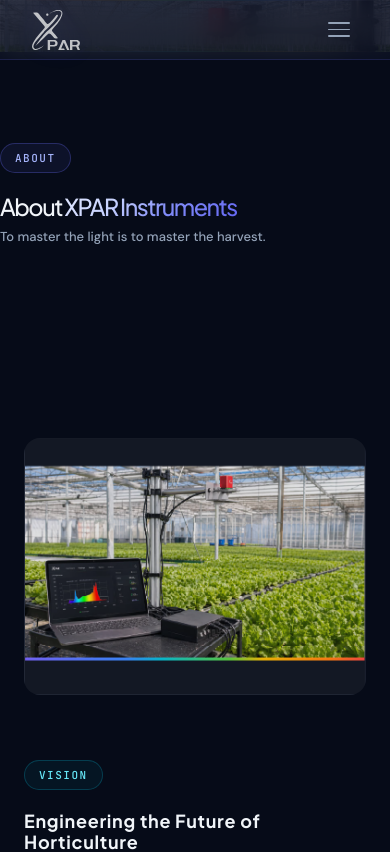
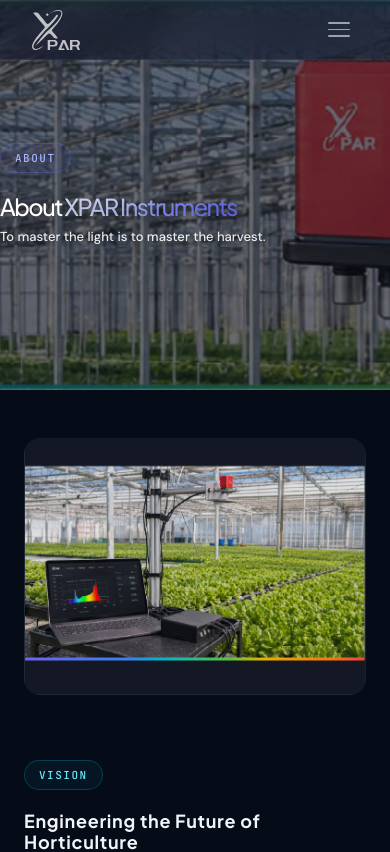
Before and after one commit to wengond-lgtm/web3-hero-preview, a Next.js app: page /about in a window 390 px wide. Shown: the top 852 px of the page. Built offline with nearby package versions, Linux system fonts and the light colour scheme.

Commit message:
Implement full-bleed banner design with background image cover and responsive text

```diff
--- a/app/globals.css
+++ b/app/globals.css
@@ -1004,10 +1004,10 @@
   mask-image: radial-gradient(ellipse 80% 70% at 50% 40%, black 10%, transparent 100%);
   -webkit-mask-image: radial-gradient(ellipse 80% 70% at 50% 40%, black 10%, transparent 100%);
 }
-.page-hero h1 { font-size: clamp(28px, 3.5vw, 44px); letter-spacing: -1.5px; margin-bottom: 12px; }
-.page-hero p { font-size: 16px; line-height: 1.6; color: var(--text-body); max-width: 560px; }
+.page-hero h1 { font-size: clamp(28px, 3.5vw, 44px); letter-spacing: -1.5px; margin-bottom: 12px; color: #fff; text-shadow: 0 2px 8px rgba(0,0,0,0.3); }
+.page-hero p { font-size: 16px; line-height: 1.6; color: rgba(255,255,255,0.9); max-width: 560px; text-shadow: 0 1px 4px rgba(0,0,0,0.3); }
 .page-hero .section-pill { display: inline-flex; }
-.page-hero > .container { padding: 40px 0; }
+.page-hero > .container { padding: 40px 0; position: relative; z-index: 2; }
 @media (max-width: 768px) {
   .page-hero h1 { font-size: clamp(24px, 5vw, 32px); margin-bottom: 8px; }
   .page-hero p { font-size: 14px; max-width: 100%; }
@@ -1020,22 +1020,22 @@
 }
 .page-hero-bg {
   background-image: url('/OurInstruments.jpg');
-  background-size: 100% auto;
-  background-position: center top;
+  background-size: cover;
+  background-position: center;
   background-repeat: no-repeat;
   background-attachment: scroll;
   border-bottom: none;
 }
 @media (max-width: 768px) {
   .page-hero-bg {
-    background-size: 100% auto;
-    background-position: center top;
+    background-size: cover;
+    background-position: center;
   }
 }
 @media (max-width: 480px) {
   .page-hero-bg {
-    background-size: 100% auto;
-    background-position: center top;
+    background-size: cover;
+    background-position: center;
   }
 }
 .page-hero-bg::before {
```
